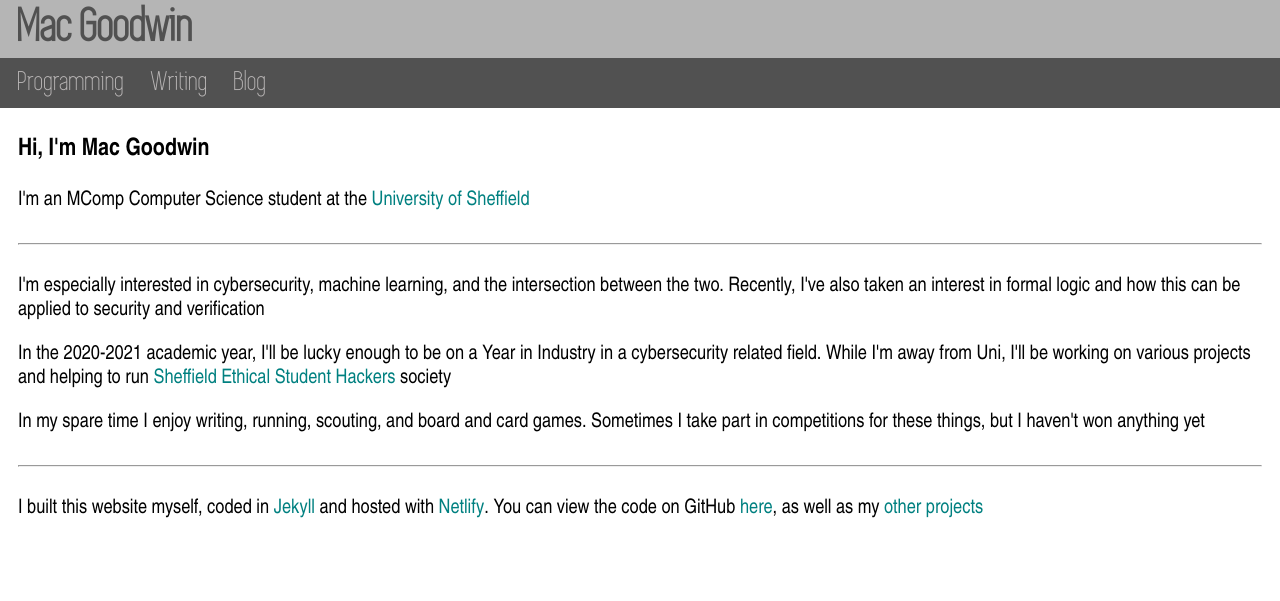
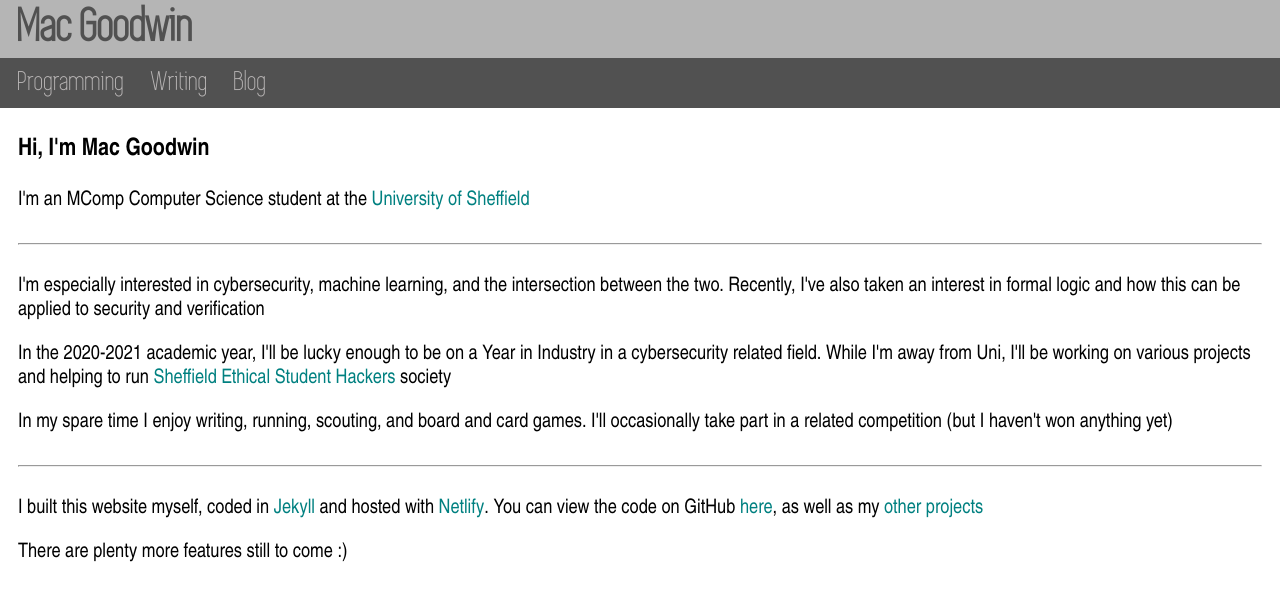
Before and after one commit to Twigonometry/mac-goodwin.com, a Jekyll site: the page built from mac-goodwin/index.html, in a window 1280 px wide. Shown: the top 601 px of the page. Built offline with Jekyll 4.4.1, drawn with Linux system fonts in a browser that asks for light colours; some web fonts are replaced.

Commit message:
Fixing site description and minor content changes

```diff
--- a/mac-goodwin/_includes/index_content.html
+++ b/mac-goodwin/_includes/index_content.html
@@ -5,7 +5,8 @@
     <hr>
     <p>I'm especially interested in cybersecurity, machine learning, and the intersection between the two. Recently, I've also taken an interest in formal logic and how this can be applied to security and verification</p>
     <p>In the 2020-2021 academic year, I'll be lucky enough to be on a Year in Industry in a cybersecurity related field. While I'm away from Uni, I'll be working on various projects and helping to run <a href="https://shefesh.com/">Sheffield Ethical Student Hackers</a> society</p>
-    <p>In my spare time I enjoy writing, running, scouting, and board and card games. Sometimes I take part in competitions for these things, but I haven't won anything yet</p>
+    <p>In my spare time I enjoy writing, running, scouting, and board and card games. I'll occasionally take part in a related competition (but I haven't won anything yet)</p>
     <hr>
     <p>I built this website myself, coded in <a href="https://jekyllrb.com/">Jekyll</a> and hosted with <a href="https://www.netlify.com/">Netlify</a>. You can view the code on GitHub <a href="https://github.com/Twigonometry/mac-goodwin.com">here</a>, as well as my <a href="https://github.com/Twigonometry?tab=repositories">other projects</a></p>
+    <p>There are plenty more features still to come :)</p>
 </div>
--- a/mac-goodwin/index.html
+++ b/mac-goodwin/index.html
@@ -1,7 +1,6 @@
 ---
 layout: default
 title: Home
-description: {{ site.description }}
 ---
 
 {% include index_content.html %}
```
Also changed, not shown: useful-links.md (+4 -0 lines).
